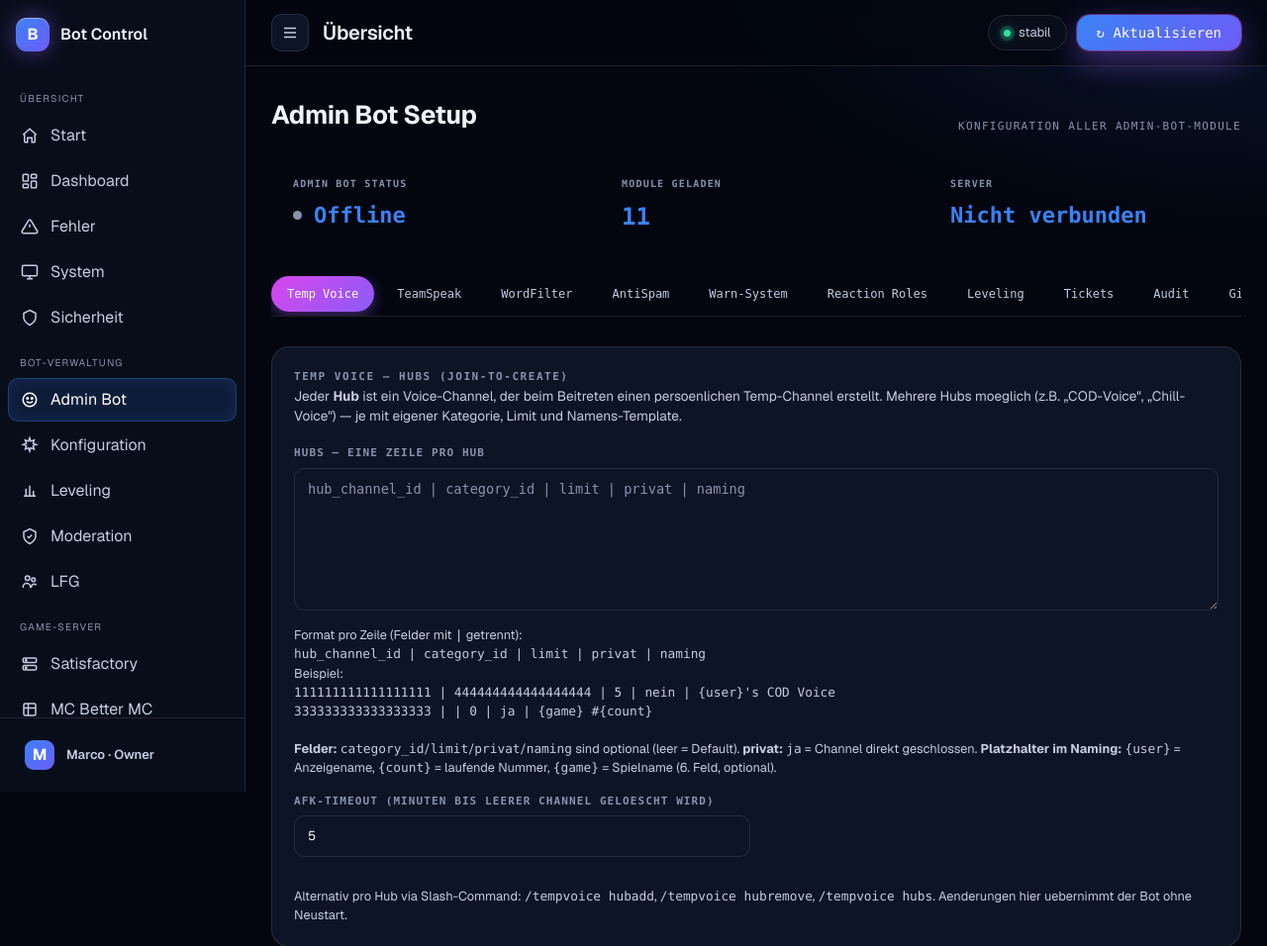
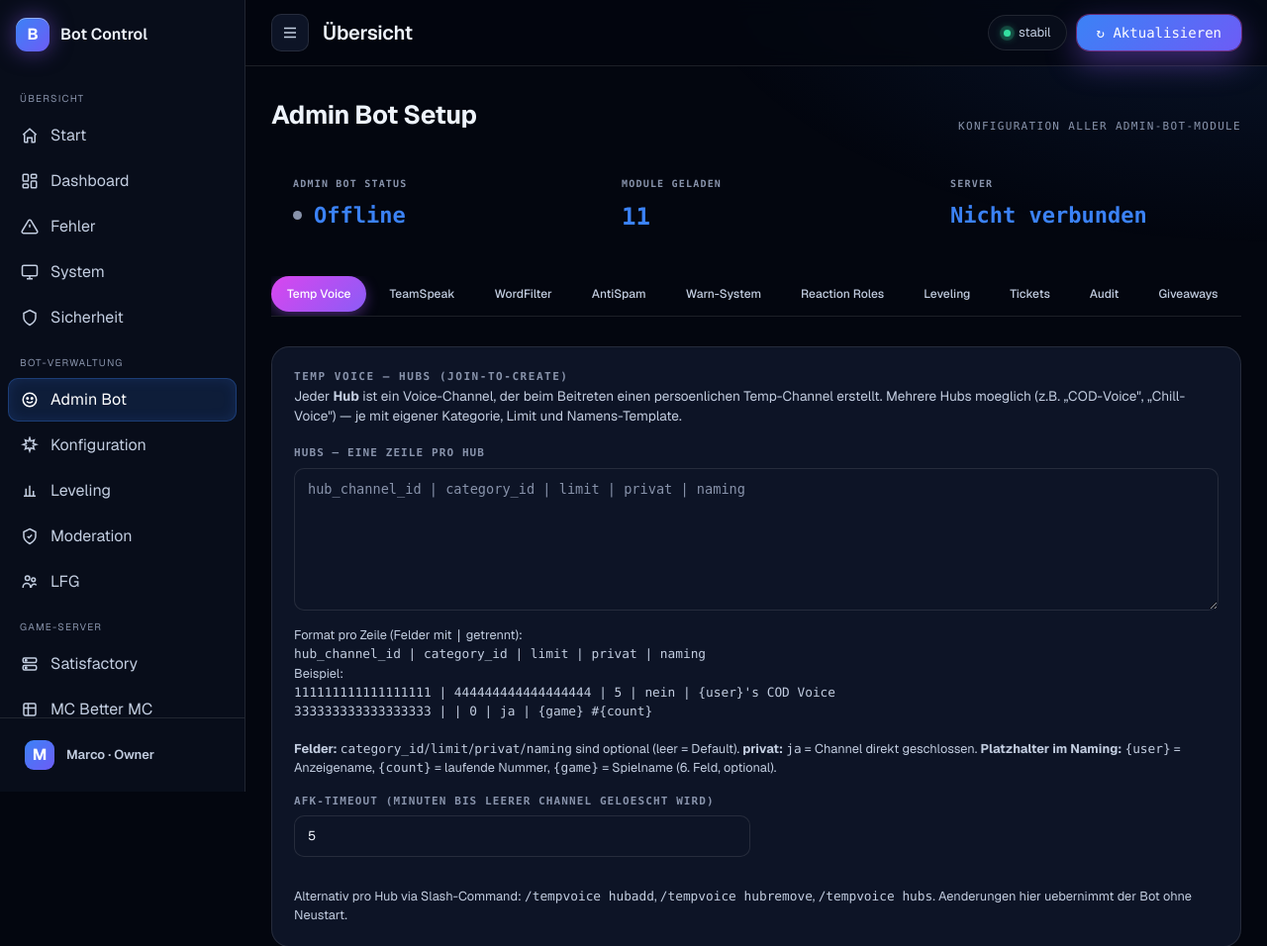
Before and after one commit to Marco-Satis/discord-bots, a FastAPI app: template web/templates/admin_bot.html in a window 1280 px wide. Shown: the top 956 px of the page at 99% size. Run offline with FastAPI, Linux system fonts and the light colour scheme; the template is opened without the code that fills it, so the values that code supplies are empty; style sheets or scripts are compiled from the project's sources.

Commit message:
UI: Tab-Nav vereinheitlicht — admin_bot-Tabs identisch zu config/server_detail
Einzige Diff war font-family: ui-monospace auf .tab-btn (admin_bot) vs Sans auf
.tab (config/server_detail). .tab + .tab-btn teilen sich jetzt EINE Item-Definition
(Sans, = Dashboard-Standard; Pill-Gradient bei .active). Cache-Bust ?v=navy20260605.

Co-Authored-By: Claude Opus 4.8 <noreply@anthropic.com>

```diff
--- a/web/static/_preview/v5_components.css
+++ b/web/static/_preview/v5_components.css
@@ -366,13 +366,16 @@ body::after {
 .tab-list::-webkit-scrollbar { height: 4px; }
 .tab-list::-webkit-scrollbar-thumb { background: var(--line); border-radius: 99px; }
 .tab-list .tab { flex-shrink: 0; white-space: nowrap; }
-.tab {
+/* EINE Tab-Item-Definition fuer ALLE Seiten: .tab (config/server_detail) UND
+   .tab-btn (admin_bot) teilen sich exakt diesen Style -> ueberall identischer
+   Look (Sans wie der Rest des Dashboards, Pill-Gradient bei active). */
+.tab, .tab-btn {
   padding: 8px 16px; border-radius: 999px; color: var(--t2); cursor: pointer;
   font-size: 12px; border: 1px solid transparent; transition: all var(--fast);
   background: transparent; font-weight: 500;
 }
-.tab:hover { color: var(--t1); background: var(--s2); }
-.tab.active {
+.tab:hover, .tab-btn:hover { color: var(--t1); background: var(--s2); }
+.tab.active, .tab-btn.active {
   background: var(--pill-grad); color: #fff; border: 0;
   box-shadow: 0 4px 14px rgba(168, 85, 247, .4);
 }
@@ -434,17 +437,8 @@ body::after {
 .tabs::-webkit-scrollbar, .tab-nav::-webkit-scrollbar { height: 4px; }
 .tabs::-webkit-scrollbar-thumb, .tab-nav::-webkit-scrollbar-thumb { background: var(--line); border-radius: 99px; }
 .tabs .tab, .tab-nav .tab-btn { flex-shrink: 0; white-space: nowrap; }
-.tab-btn {
-  padding: 8px 16px; border-radius: 999px; color: var(--t2); cursor: pointer;
-  font-size: 12px; border: 1px solid transparent; transition: all var(--fast);
-  background: transparent; font-weight: 500;
-  font-family: ui-monospace, monospace;
-}
-.tab-btn:hover { color: var(--t1); background: var(--s2); }
-.tab-btn.active {
-  background: var(--pill-grad); color: #fff; border: 0;
-  box-shadow: 0 4px 14px rgba(168, 85, 247, .4);
-}
+/* .tab-btn-Item-Style ist mit .tab oben vereinheitlicht (Sans, kein Mono mehr)
+   -> admin_bot-Tabs sehen jetzt identisch zu config/server_detail aus. */
 
 /* Tab-Panels (config.html .panel + admin_bot Lazy-Load) */
 .panel, .tab-panel { display: none; }
--- a/web/templates/base_v5.html
+++ b/web/templates/base_v5.html
@@ -11,9 +11,9 @@
     <!-- v5 Design-System (Midnight Navy Data-Terminal). Stack wie genehmigtes Preview. -->
     <link rel="stylesheet" href="/static/fonts/geist/geist.css">
     <link rel="stylesheet" href="/static/tailwind/output.css">
-    <link rel="stylesheet" href="/static/tailwind/_tokens.css?v=navy20260526">
-    <link rel="stylesheet" href="/static/_preview/v5.css?v=navy20260526">
-    <link rel="stylesheet" href="/static/_preview/v5_components.css?v=navy20260526">
+    <link rel="stylesheet" href="/static/tailwind/_tokens.css?v=navy20260605">
+    <link rel="stylesheet" href="/static/_preview/v5.css?v=navy20260605">
+    <link rel="stylesheet" href="/static/_preview/v5_components.css?v=navy20260605">
 
     <!-- HTMX 2.0.4 -->
     <script src="https://unpkg.com/htmx.org@2.0.4/dist/htmx.min.js"
```
Also changed, not shown: web/templates/landing.html (+2 -2 lines), web/templates/login.html (+2 -2 lines).
